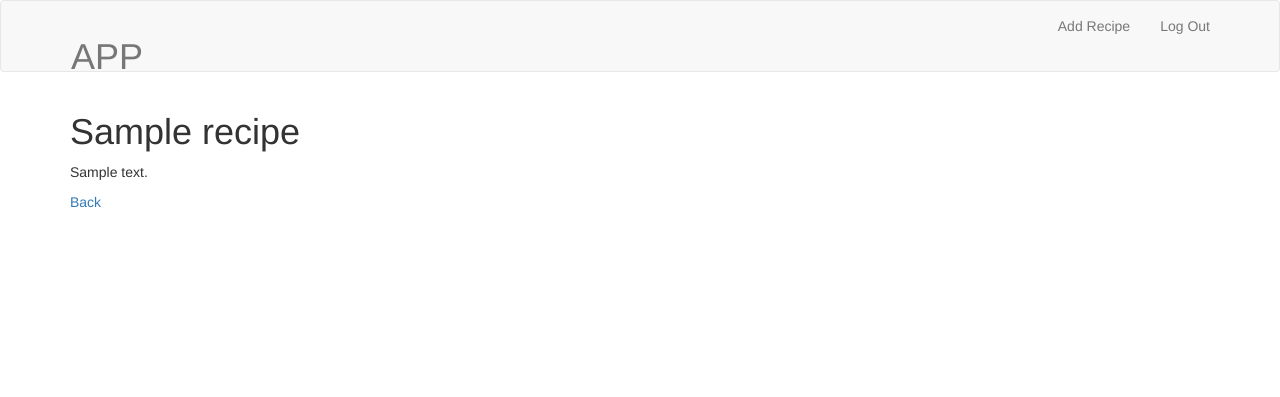
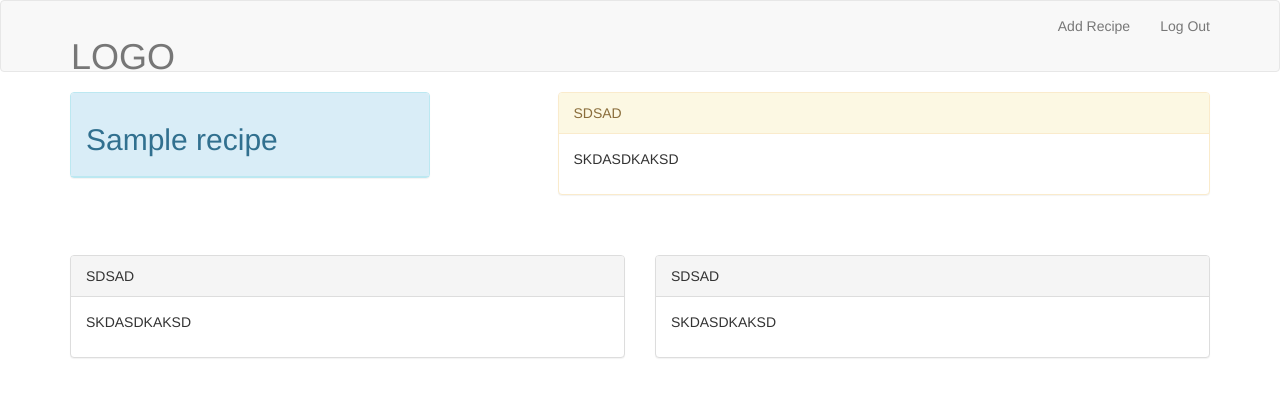
Before and after one commit to bjorntastic/recipes, a Rails app: page /recipes/1 in a window 1280 px wide. Shown: the top 397 px of the page. Run offline with Rails 7, Linux system fonts and the light colour scheme; tables that the repository leaves empty hold one stand-in row (values such as "Sample post"); style sheets or scripts are compiled from the project's sources; some libraries are stand-ins or nearby versions.

Commit message:
some show page styles

```diff
--- a/app/views/layouts/application.html.haml
+++ b/app/views/layouts/application.html.haml
@@ -12,7 +12,7 @@
 			.navbar-header
 				=link_to root_path do
 					.navbar.navbar-brand
-						%h1 APP
+						%h1 LOGO
 			%ul.nav.navbar-nav.navbar-right
 				%li= link_to "Add Recipe", new_recipe_path
 				%li= link_to "Log Out", root_path
--- a/app/views/recipes/_form.html.haml
+++ b/app/views/recipes/_form.html.haml
@@ -1,4 +1,8 @@
 = form_for @recipe do |f|
 	= f.text_field :title, class: 'form-control', placeholder: 'Name...'
+	%br
 	= f.text_area :description, class: 'form-control', placeholder: 'Description...'
+	%br
 	= f.submit class: 'btn btn-primary'
+	%br
+	%br
--- a/app/views/recipes/show.html.haml
+++ b/app/views/recipes/show.html.haml
@@ -1,4 +1,26 @@
-%h1= @recipe.title
-%p= @recipe.description
+.row
+	.col-md-4
+		.panel.panel-info
+			.panel-heading
+				.panel-title
+					%h2= @recipe.title
 
-= link_to "Back", recipes_path
+	.col-md-7.col-md-offset-1
+		.panel.panel-warning
+			.panel-heading SDSAD
+			.panel-body
+				%p SKDASDKAKSD
+%br/
+%br/
+.row
+	.col-md-6
+		.panel.panel-default
+			.panel-heading SDSAD
+			.panel-body
+				%p SKDASDKAKSD
+
+	.col-md-6
+		.panel.panel-default
+			.panel-heading SDSAD
+			.panel-body
+				%p SKDASDKAKSD
```
